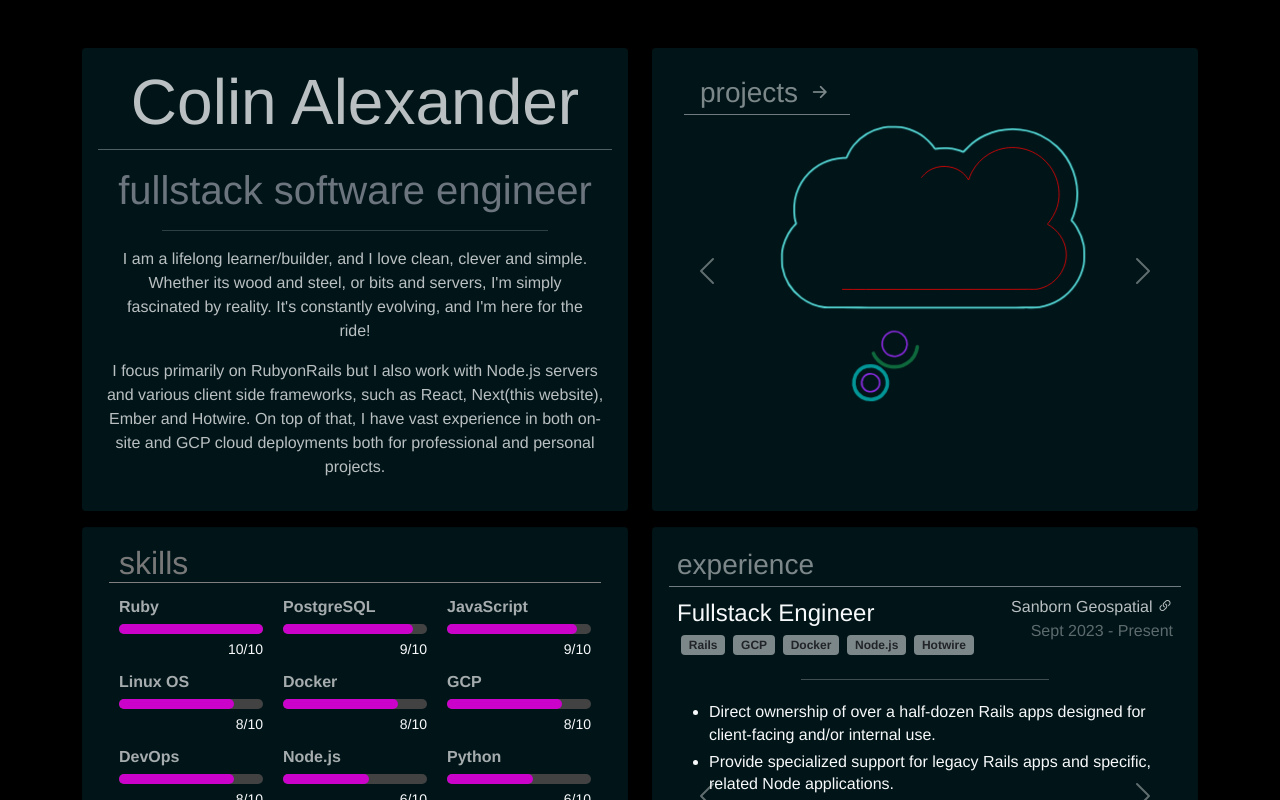
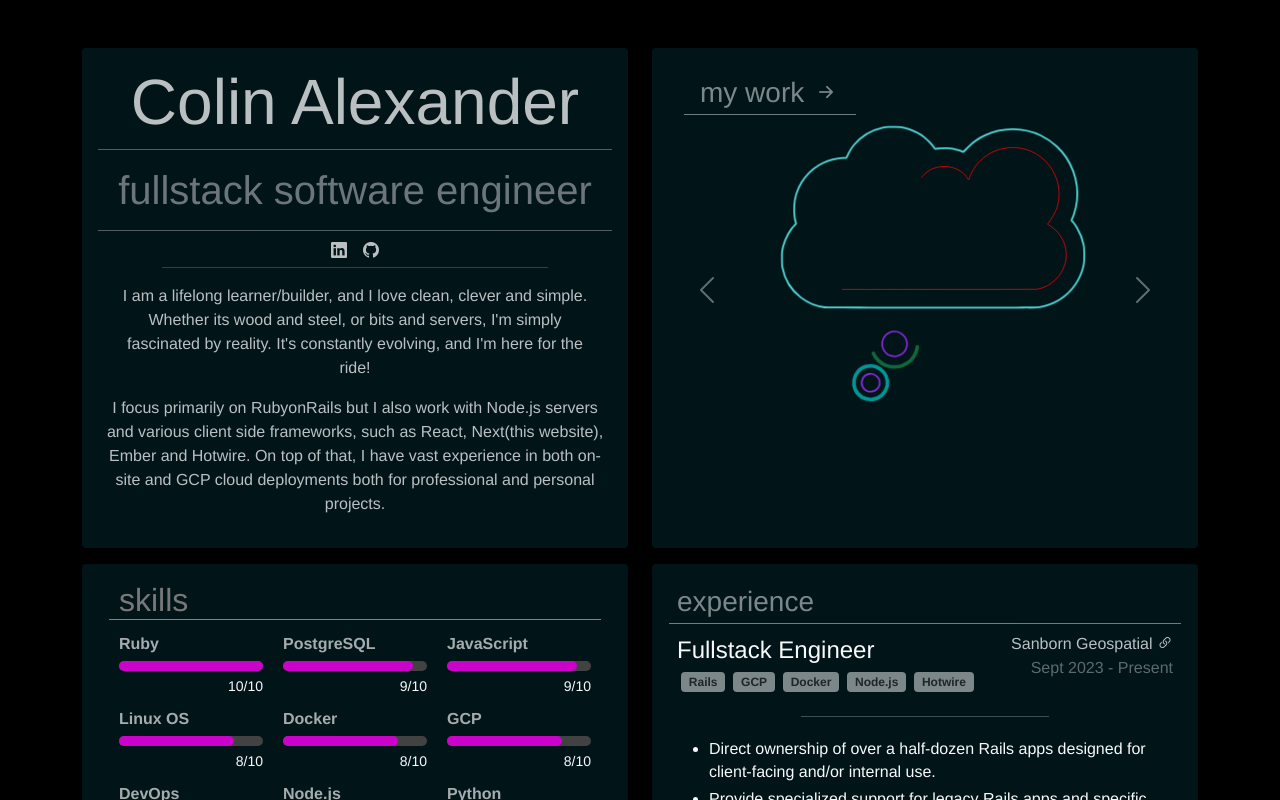
Before and after one commit to colintalex/portfolio-next, a Next.js app: page / in a window 1280 px wide. Shown: the top 800 px of the page. Built offline with nearby package versions, Linux system fonts and the light colour scheme; a web font is replaced by a local one.

Commit message:
VIsual udates

```diff
--- a/components/projects.js
+++ b/components/projects.js
@@ -48,7 +48,7 @@ export default function Projects() {
               <div className="position-relative">
                 <div className="position-absolute top-0 start-0 translate-center opacity-50 d-flex ps-2">
                   <p className="mb-0 fs-3 px-3 border-bottom">
-                    projects <i className="bi bi-arrow-right-short"></i>
+                    my work <i className="bi bi-arrow-right-short"></i>
                   </p>
                 </div>
                 <svg
--- a/pages/index.js
+++ b/pages/index.js
@@ -4,6 +4,7 @@ import { useEffect, useState } from "react";
 import Skills from "../components/skills";
 import Experience from "../components/experience";
 import Projects from "../components/projects";
+import Link from "next/link";
 
 export default function Home() {
   const [hasVisited, setHasVisited] = useState(false);
@@ -39,13 +40,36 @@ export default function Home() {
           </div>
           <div className="col-12 col-md-6 mb-3 md-md-0 order-1 order-md-1">
             <div className="bg-info bg-opacity-10 text-light p-3 text-center rounded h-100">
-              <div className="border-border-secondary">
+              <div className="">
                 <p className="display-3 border-bottom border-secondary pb-3 pb-md-2 w-auto mx-auto fw-medium opacity-75">
                   Colin Alexander
                 </p>
-                <p className="display-6 text-secondary">
+                <p className="display-6 text-secondary text-nowrap">
                   fullstack software engineer
                 </p>
+              </div>
+              <div className="d-flex justify-content-center border-top border-secondary opacity-75 pt-2">
+                <Link
+                  href="https://www.linkedin.com/in/colintalex/"
+                  target="_blank"
+                  passHref
+                  legacyBehavior
+                >
+                  <a target="_blank" className="text-decoration-none me-3">
+                    <i className="bi bi-linkedin"></i>
+                  </a>
+                </Link>
+
+                <Link
+                  href="https://github.com/colintalex"
+                  target="_blank"
+                  passHref
+                  legacyBehavior
+                >
+                  <a target="_blank" className="text-decoration-none">
+                    <i className="bi bi-github"></i>
+                  </a>
+                </Link>
               </div>
               <div className="text-light opacity-75 border-border-secondary col">
                 <hr className="mt-1 mb-3 w-75 mx-auto"></hr>
```
